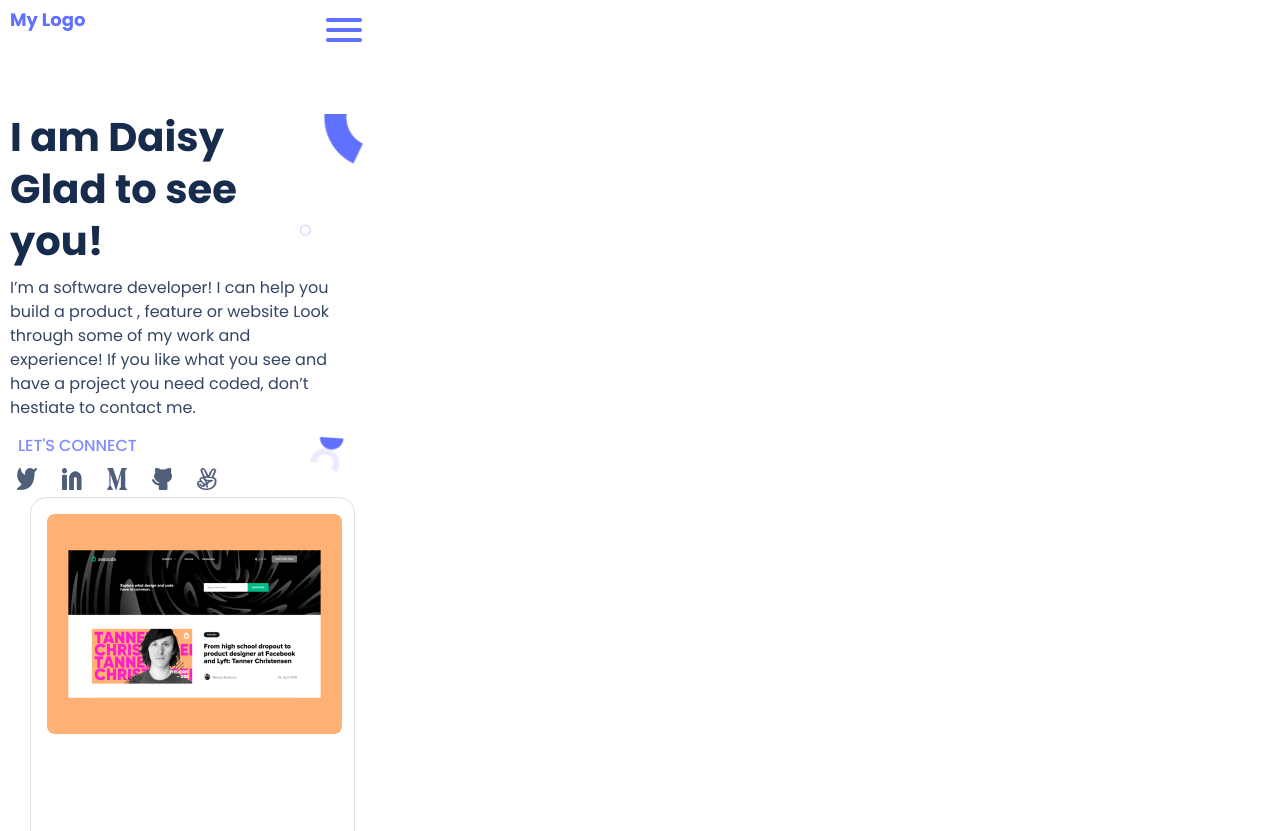
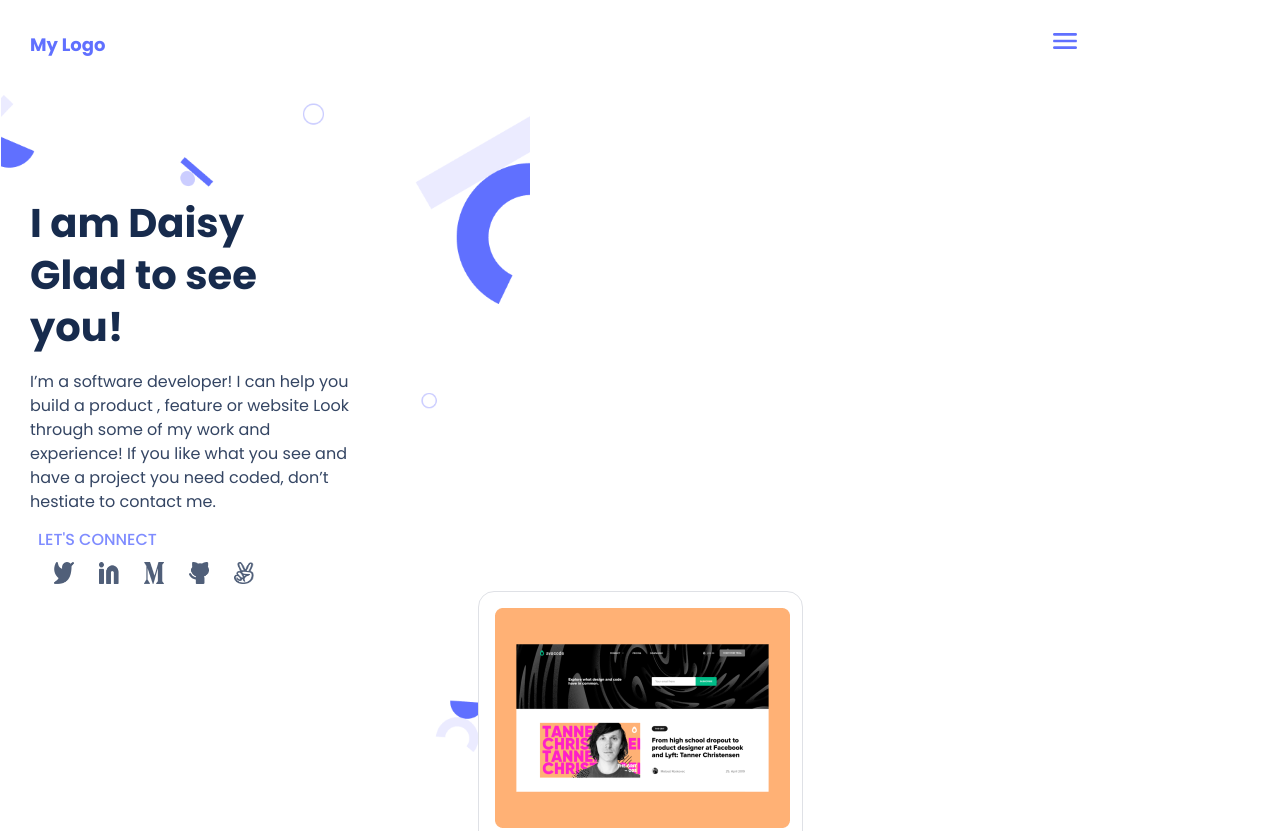
Before and after one commit to Berucan/Portfolio2, a website: page index.html in a window 1280 px wide. Shown: the top 831 px of the page. Drawn offline with Linux system fonts and the light colour scheme.

Commit message:
Modify index files

```diff
--- a/style.css
+++ b/style.css
@@ -11,12 +11,64 @@
 }
 
 body {
-  width: 375px;
   left: 0;
   top: 0;
-  padding: 10px 0 10px 10px;
-  background: #fff;
   height: 100vh;
+  background-repeat: no-repeat;
+  background-position: center;
+  background-size: contain;
+  background-position-x: 1px;
+  background-position-y: 95px;
+  border-bottom-left-radius: 50px;
+  margin: 10px;
+  background-image: url("images/background.png");
+}
+
+.main-div {
+  margin: 20px;
+}
+
+.heading {
+  display: flex;
+  color: #172b4d;
+  align-items: center;
+  position: static;
+  width: 327px;
+  height: 150px;
+  left: 24px;
+  top: 114px;
+  font-style: normal;
+  font-family: "Poppins", sans-serif;
+  font-weight: bold;
+  font-size: 40px;
+  line-height: 52px;
+  margin: 12px 0;
+  margin-bottom: 20px;
+}
+
+.toolbar .nav-item img {
+  margin-left: 15px;
+  align-items: center;
+  align-content: center;
+  width: 24px;
+}
+
+.profile {
+  position: static;
+  width: 327px;
+  height: 146px;
+  left: 24px;
+  top: 276px;
+  font-style: normal;
+  font-weight: normal;
+  font-family: "Poppins", sans-serif;
+  font-size: 16px;
+  line-height: 24px;
+  color: #344563;
+  flex: none;
+  order: 1;
+  flex-grow: 0;
+  margin: 12px 0;
 }
 
 .info {
@@ -65,21 +117,15 @@ header nav {
   border-radius: 8px;
 }
 
-header img {
-  top: 50%;
-  bottom: 50%;
-  left: 16.67%;
-  right: 16.67%;
-  display: block;
-}
-
 .toolbar {
   display: flex;
-  justify-content: space-between;
-  width: 375px;
-  height: 92px;
+  height: 50px;
   left: 0;
   top: 0;
+  justify-content: space-between;
+  align-content: center;
+  align-items: center;
+  margin-bottom: 130px;
 }
 
 ul {
@@ -99,6 +145,14 @@ ul li a {
   left: 63px;
   top: 470px;
   object-fit: fill;
+}
+
+header img {
+  top: 50%;
+  bottom: 50%;
+  left: 16.67%;
+  right: 16.67%;
+  display: block;
 }
 
 .headline {
@@ -251,41 +305,6 @@ ul li a {
   color: #fff;
 }
 
-.heading {
-  display: flex;
-  color: #172b4d;
-  align-items: center;
-  position: static;
-  width: 327px;
-  height: 150px;
-  left: 24px;
-  top: 114px;
-  font-style: normal;
-  font-family: "Poppins", sans-serif;
-  font-weight: bold;
-  font-size: 40px;
-  line-height: 52px;
-  margin: 12px 0;
-}
-
-.profile {
-  position: static;
-  width: 327px;
-  height: 146px;
-  left: 24px;
-  top: 276px;
-  font-style: normal;
-  font-weight: normal;
-  font-family: "Poppins", sans-serif;
-  font-size: 16px;
-  line-height: 24px;
-  color: #344563;
-  flex: none;
-  order: 1;
-  flex-grow: 0;
-  margin: 12px 0;
-}
-
 .language-list {
   display: flex;
   flex-direction: column;
```
Also changed, not shown: index.html (+1 -0 lines).
